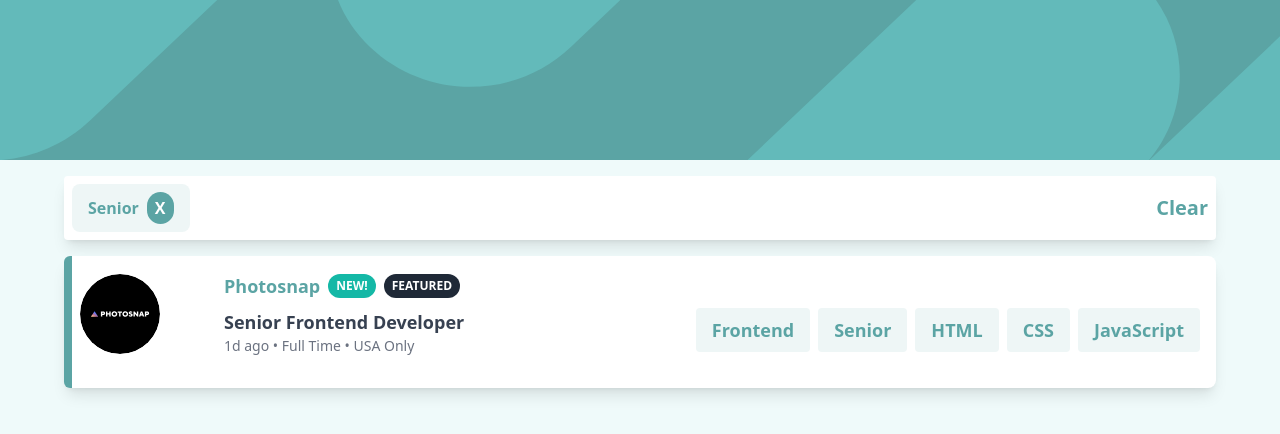
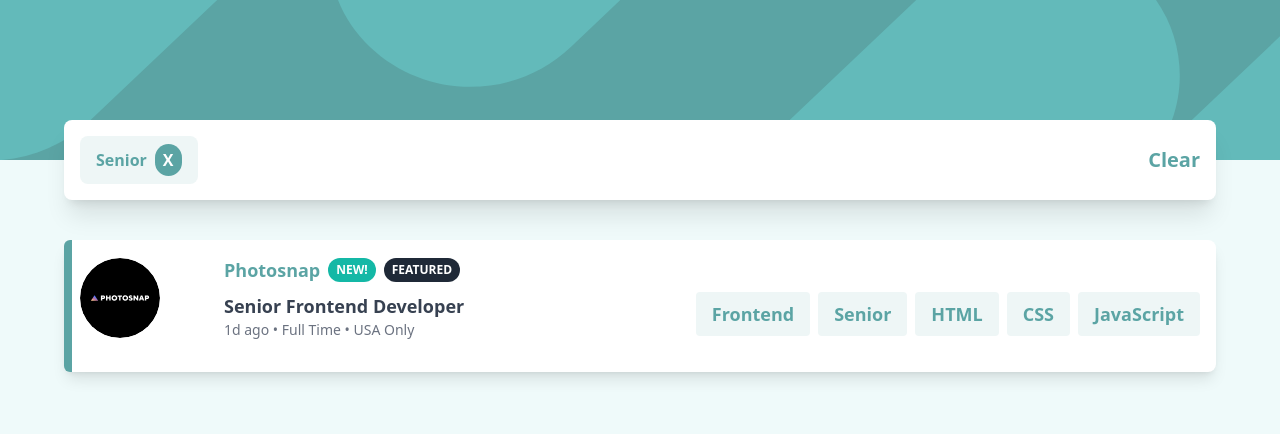
Before and after one commit to queen-favour/job-listing-filter, a React (Vite) app: page / in a window 1280 px wide. Both pictures are taken after a click on the element "Senior". Shown: the top 434 px of the page. Built offline with nearby package versions, Linux system fonts and the light colour scheme.

Commit message:
fix: styling of filter bar

```diff
--- a/src/components/JobListing.jsx
+++ b/src/components/JobListing.jsx
@@ -39,18 +39,18 @@ const JobListing = () => {
   }, [selectedFilters]);
 
   return (
-    <div className="relative  bg-LightGrayishCyan min-h-screen">
+    <div className="relative bg-LightGrayishCyan min-h-screen">
       <div
-        className="h-40  bg-DesaturatedDarkCyan block lg:hidden"
+        className="h-40 bg-DesaturatedDarkCyan block lg:hidden"
         style={{ backgroundImage: `url(${header})`, backgroundSize: "cover" }}
       ></div>
+
       <div
         className="h-40 bg-DesaturatedDarkCyan hidden lg:block"
         style={{ backgroundImage: `url(${header2})`, backgroundSize: "cover" }}
       ></div>
-      <div className="p-4 md:px-16">
       {selectedFilters.length > 0 && (
-          <div className="flex  flex-wrap items-center gap-2 mb-4 p-2 bg-white shadow-lg rounded ">
+        <div className="relative z-10 -mt-10 mx-4 md:mx-16 mb-6 p-4 bg-white shadow-xl rounded-lg flex flex-wrap items-center gap-2">
           <div className="flex flex-wrap gap-2">
             {selectedFilters.map((filter, index) => (
               <div
@@ -68,28 +68,28 @@ const JobListing = () => {
             ))}
           </div>
           <button
-              className="text-xl ml-auto  text-DesaturatedDarkCyan font-semibold"
+            className="text-xl ml-auto text-DesaturatedDarkCyan font-semibold"
             onClick={clearFilters}
           >
             Clear
           </button>
         </div>
       )}
+      <div className="p-4 md:px-16">
         {filteredItems.length > 0 ? (
           filteredItems.map((job) => (
             <div
-              className="bg-white p-4 py-12 rounded-lg shadow-lg mb-10 relative lg:flex justify-between px-10 lg:p-4 "
+              className="bg-white p-4 py-12 rounded-lg shadow-lg mb-10 relative lg:flex justify-between px-10 lg:p-4"
               key={job.id}
             >
-              <div className="absolute rounded-tl-md rounded-bl-md  left-0 top-0 bottom-0 w-2 bg-DesaturatedDarkCyan"></div>
-              <div className="flex items-center gap-4  md:gap-4 mb-4 relative lg:gap-0">
+              <div className="absolute rounded-tl-md rounded-bl-md left-0 top-0 bottom-0 w-2 bg-DesaturatedDarkCyan"></div>
+              <div className="flex items-center gap-4 md:gap-4 mb-4 relative lg:gap-0">
                 <img
                   src={job.logo}
                   alt={job.company}
                   className="w-20 h-20 rounded-full border-gray-300 absolute -top-9 left-0 transform -translate-y-1/2 lg:static lg:translate-y-0 lg:top-auto lg:left-auto" // This moves the logo upwards
                 />
                 <div className="flex-1 text-lg pl-16">
-                  {" "}
                   <div className="flex items-center mb-2">
                     <h3 className="text-lg font-bold text-DesaturatedDarkCyan">
                       {job.company}
@@ -124,7 +124,7 @@ const JobListing = () => {
                   {job.role}
                 </span>
                 <span
-                  className="bg-filterGrayishCyan  cursor-pointer hover:bg-DesaturatedDarkCyan hover:text-white text-DesaturatedDarkCyan px-4 py-2 rounded font-bold text-lg"
+                  className="bg-filterGrayishCyan cursor-pointer hover:bg-DesaturatedDarkCyan hover:text-white text-DesaturatedDarkCyan px-4 py-2 rounded font-bold text-lg"
                   onClick={() => toggleFilter(job.level)}
                 >
                   {job.level}
```
Lines whose indentation alone changed are shown as unchanged.
